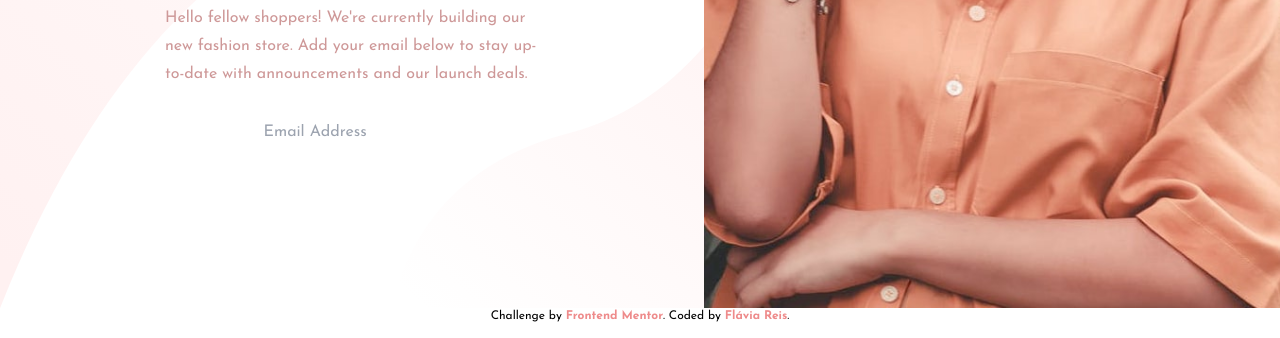
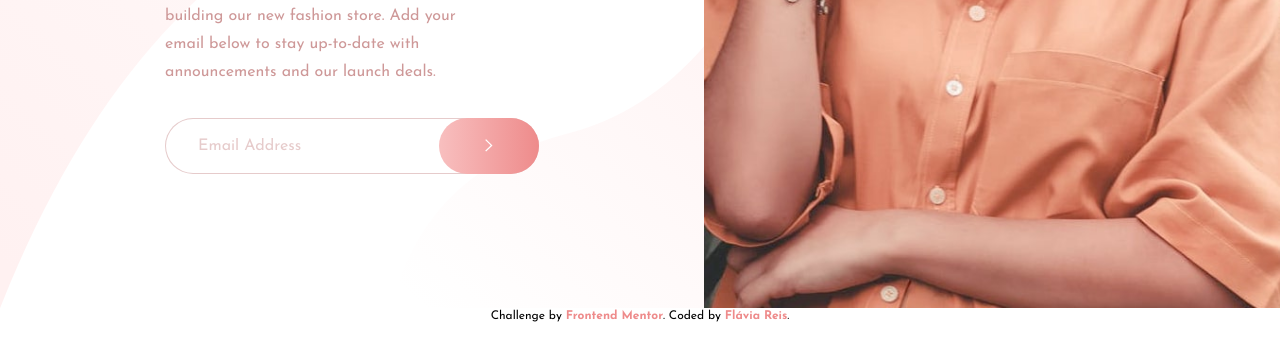
Before and after one commit to flaviare1s/base-apparel-coming-soon, a website: page src/index.html in a window 1280 px wide. Shown: the part 462-800 px from the top of the page. Drawn offline with Linux system fonts and the light colour scheme.

Commit message:
Making the styles

```diff
--- a/src/index.html
+++ b/src/index.html
@@ -29,13 +29,13 @@
       <h1 class="uppercase text-4xl lg:text-[64px] tracking-[10.83px] lg:tracking-[17.32px] text-center lg:text-left px-8 lg:px-[165px] pt-16 pb-4">
         <span class="text-pele font-light leading-[42px] lg:leading-[64px]">We're </span>
         <span class="text-dark font-semibold lg:leading-[71px]">coming soon</span></h1>
-      <p class="text-pele text-sm lg:text-base text-center lg:text-left px-8 lg:px-[165px] leading-[22px] lg:leading-[28px]">
+      <p class="text-pele text-sm lg:text-base text-center lg:text-left px-8 lg:px-[165px] leading-[22px] lg:leading-[28px] lg:w-[90%]">
         Hello fellow shoppers! We're currently building our new fashion store.
         Add your email below to stay up-to-date with announcements and our launch deals.
       </p>
       <form class="my-8 flex justify-center">
-        <input type="email" name="email" id="email" placeholder="Email Address">
-        <button type="submit"></button>
+        <input class="relative border border-pele border-opacity-50 w-full mx-8 lg:mx-[165px] h-[48px] lg:h-[56px] pl-[24px] lg:pl-8 rounded-[30px] placeholder:text-pele placeholder:opacity-50" type="email" name="email" id="email" placeholder="Email Address">
+        <button class="absolute right-0 lg:right-[45%] mr-8 lg:mr-[165px] w-16 lg:w-[100px] px-[28px] lg:px-[46px] bg-gradient-to-r from-rosa-claro to-rosa rounded-[30px] h-[48px] lg:h-[56px]" type="submit"><img src="../images/icon-arrow.svg" alt="Icon Arrow"></button>
       </form>
     </div>
   </main>
```
Also changed, not shown: src/output.css.
